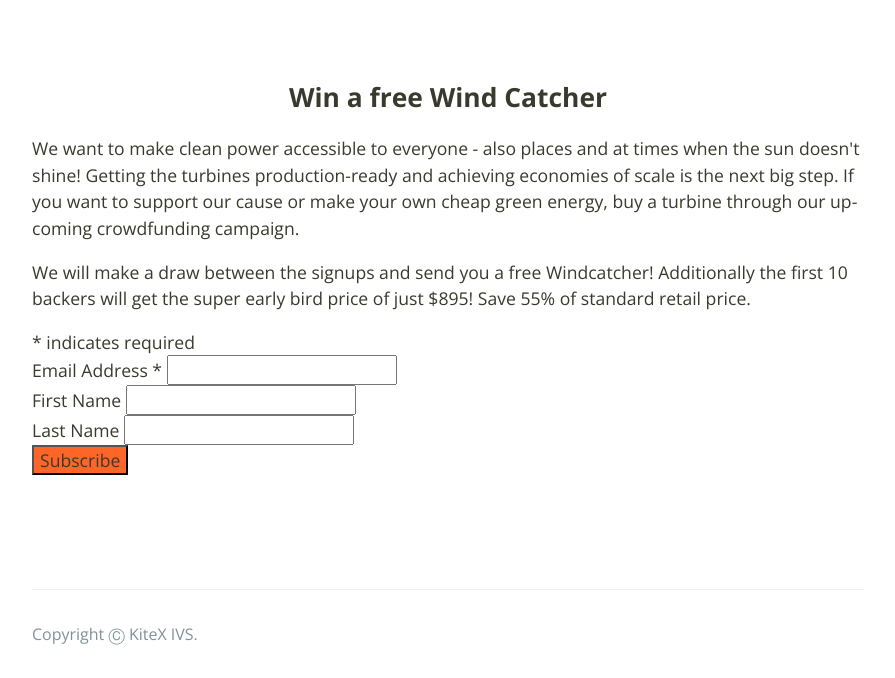
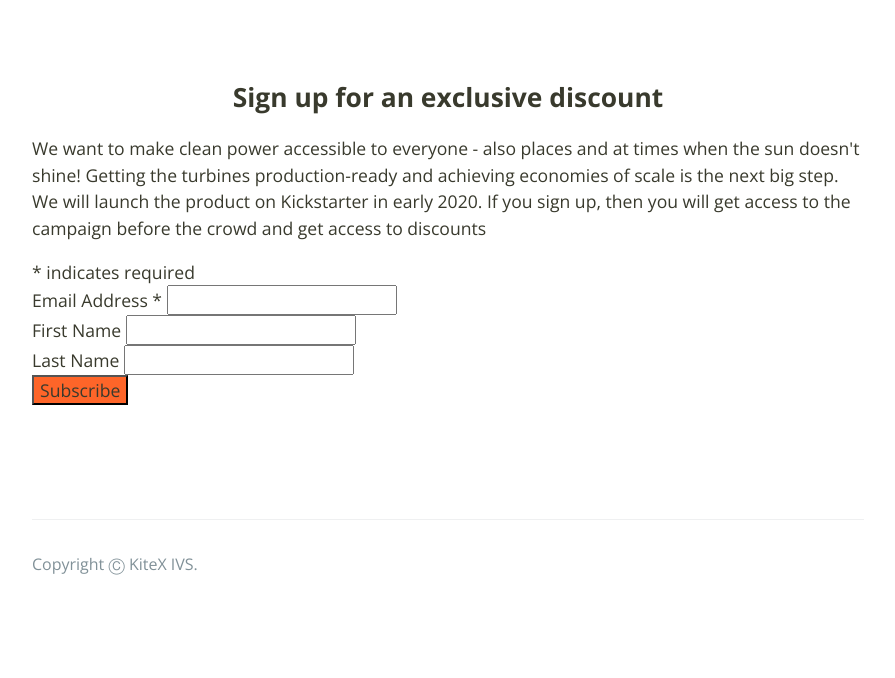
Before and after one commit to kitextech/kitextech.github.io, a Jekyll site: the page built from index.md, in a window 1280 px wide and 900 px high, scrolled down 6387 px, cut to the strip 222-900 px from the top of the window. Shown: the whole strip, without its empty margins (192-1087 px from the left). Built offline with Jekyll 4.4.1, drawn with Linux system fonts in a browser that asks for light colours; comment, search, counter and statistics services are not loaded; after the commit the page ends 7217 px from its top, so only the background shows below that.

Commit message:
updated signup

```diff
--- a/index.md
+++ b/index.md
@@ -161,12 +161,11 @@
 <div id="mc_embed_signup">
 <form action="https://tech.us2.list-manage.com/subscribe/post?u=caeb44229d6906a0c5f06f2db&amp;id=d31a2582e4" method="post" id="mc-embedded-subscribe-form" name="mc-embedded-subscribe-form" class="validate" target="_blank" novalidate>
     <div id="mc_embed_signup_scroll">
-	<h2>Win a free Wind Catcher</h2>
-    <p>We want to make clean power accessible to everyone - also places and at times when the sun doesn't shine! Getting the turbines production-ready and achieving economies of scale is the next big step. If you want to support our cause or make your own cheap green energy, buy a turbine through our up-coming crowdfunding campaign.</p>
-<p>We will make a draw between the signups and send you a free Windcatcher! Additionally the first 10 backers will get the super early bird price of just $895! Save 55% of standard retail price.</p>
+	<h2>Sign up for an exclusive discount</h2>
+    <p>We want to make clean power accessible to everyone - also places and at times when the sun doesn't shine! Getting the turbines production-ready and achieving economies of scale is the next big step. We will launch the product on Kickstarter in early 2020. If you sign up, then you will get access to the campaign before the crowd and get access to discounts</p>
 <div class="indicates-required"><span class="asterisk">*</span> indicates required</div>
 <div class="mc-field-group">
-	<label for="mce-EMAIL">Email Address  <span class="asterisk">*</span>
+	<label for="mce-EMAIL">Email Address <span class="asterisk">*</span>
 </label>
 	<input type="email" value="" name="EMAIL" class="required email" id="mce-EMAIL">
 </div>
```
